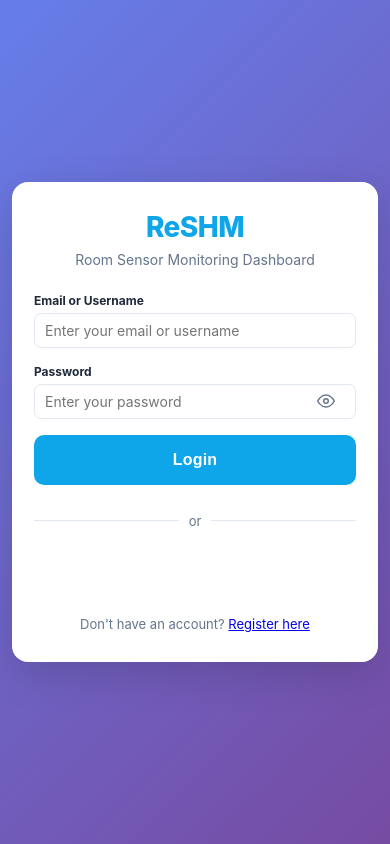
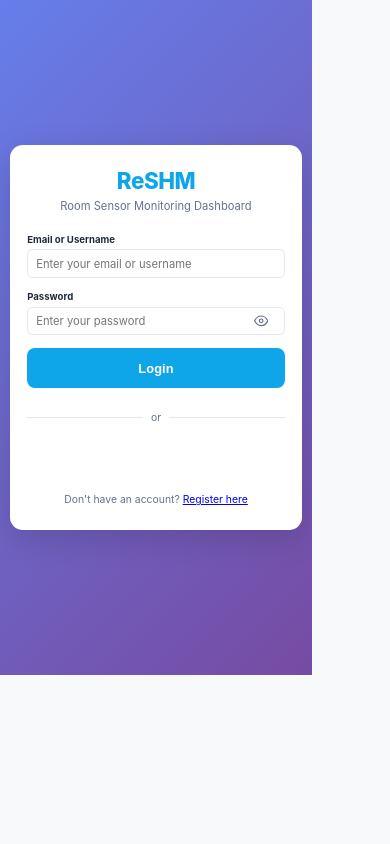
Before and after one commit to Swastik0290/ReSHM, a React (Create React App) app in the folder client/: page /login in a window 390 px wide. Built offline with nearby package versions, Linux system fonts and the light colour scheme; no server answers; the HTML template or start-up script is replaced by a standard one.

Commit message:
new desktop responsive 3

```diff
--- a/client/src/components/Layout.js
+++ b/client/src/components/Layout.js
@@ -16,15 +16,7 @@ const Layout = ({ children }) => {
     document.documentElement.setAttribute('data-theme', settings.darkMode ? 'dark' : 'light');
   }, [settings.darkMode]);
 
-  // Auto-collapse sidebar on small / compact screens (≤ 1100 px wide)
-  useEffect(() => {
-    const mq = window.matchMedia('(max-width: 1100px)');
-    const handler = (e) => setSidebarCollapsed(e.matches);
-    // Set initial state
-    setSidebarCollapsed(mq.matches);
-    mq.addEventListener('change', handler);
-    return () => mq.removeEventListener('change', handler);
-  }, []);
+
 
   const showPending = user && user.role !== 'admin' && user.verified === false;
 
--- a/client/src/index.css
+++ b/client/src/index.css
@@ -42,6 +42,16 @@ html {
   width: 100%;
 }
 
+/* ── Scale full desktop layout into 1024×600 display ─────────
+   zoom: 0.8 makes 1024 physical px = 1280 CSS px effective width,
+   so the sidebar+content fits without any layout changes.
+   ─────────────────────────────────────────────────────────── */
+@media (max-width: 1100px) {
+  html {
+    zoom: 0.8;
+  }
+}
+
 body {
   font-family: -apple-system, BlinkMacSystemFont, 'Segoe UI', 'Roboto', 'Oxygen',
     'Ubuntu', 'Cantarell', 'Fira Sans', 'Droid Sans', 'Helvetica Neue',
```
